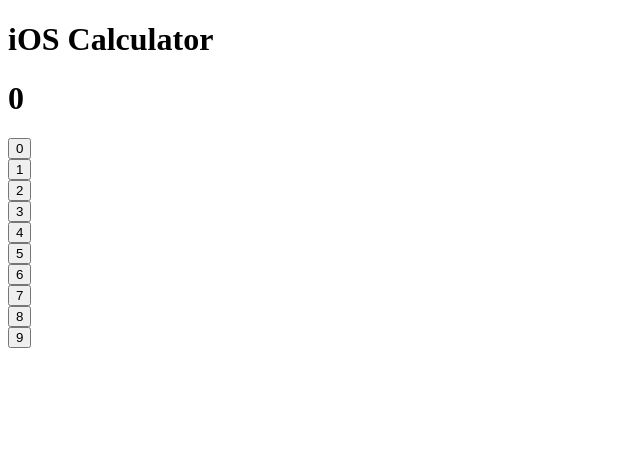
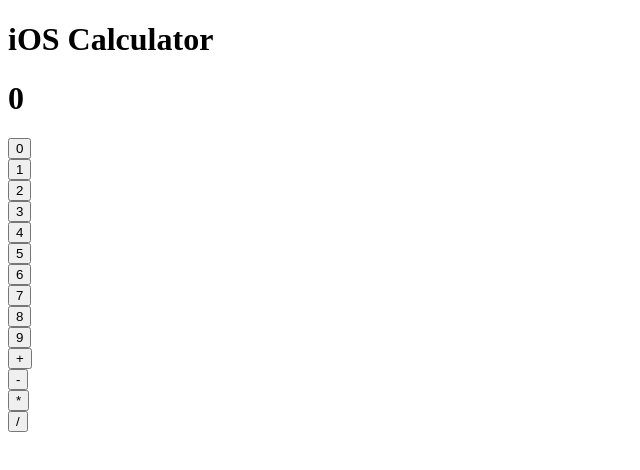
Before and after one commit to danderekma/ios-calculator, a React (Create React App) app: page / in a window 1280 px wide. Shown: the top 470 px of the page, without its empty margins (0-640 px from the left). Built offline with nearby package versions, Linux system fonts and the light colour scheme.

Commit message:
added basic operators and single digit operations

```diff
--- a/package.json
+++ b/package.json
@@ -6,6 +6,7 @@
     "@testing-library/jest-dom": "^5.14.1",
     "@testing-library/react": "^11.2.7",
     "@testing-library/user-event": "^12.8.3",
+    "mathjs": "^9.4.4",
     "react": "^17.0.2",
     "react-dom": "^17.0.2",
     "react-scripts": "4.0.3",
--- a/src/App.js
+++ b/src/App.js
@@ -1,20 +1,40 @@
 import React from "react";
 import Field from "./Components/Field"
+import { evaluate } from "mathjs";
 import NumberButton from "./Components/NumberButton";
+import OperatorButton from "./Components/OperatorButton";
 
 class App extends React.Component {
   constructor(props) {
     super(props);
     this.state = {
-      currentValue: "0",
+      currentValue: 0,
       previousValue: "",
-      operation: ""
+      operation: "",
+      opToggle: false
     }
     this.handleNumInput = this.handleNumInput.bind(this);
+    this.handleOperation = this.handleOperation.bind(this);
+    this.handleToggle = this.handleToggle.bind(this);
   }
 
-  handleNumInput = (num) => {
-    this.setState({currentValue: num})
+  handleNumInput(num) {
+    if (this.state.currentValue && this.state.operation) {
+      this.setState({previousValue: this.state.currentValue})
+    }
+    this.setState({currentValue: num});
+  }
+  handleOperation(op) {
+    this.setState({operation: op});
+    if (this.state.previousValue && this.state.currentValue) {
+      this.setState({
+        currentValue: evaluate(this.state.previousValue + this.state.operation + this.state.currentValue),
+        previousValue: ""
+      });
+    }
+  }
+  handleToggle(isToggled) {
+    this.setState({opToggle: isToggled});
   }
 
   render() {
@@ -32,6 +52,10 @@ class App extends React.Component {
         <NumberButton value="7" handleNumInput={this.handleNumInput}/>
         <NumberButton value="8" handleNumInput={this.handleNumInput}/>
         <NumberButton value="9" handleNumInput={this.handleNumInput}/>
+        <OperatorButton value="+" handleOperation={this.handleOperation} handleToggle={this.handleToggle}/>
+        <OperatorButton value="-" handleOperation={this.handleOperation} handleToggle={this.handleToggle}/>
+        <OperatorButton value="*" handleOperation={this.handleOperation} handleToggle={this.handleToggle}/>
+        <OperatorButton value="/" handleOperation={this.handleOperation} handleToggle={this.handleToggle}/>
       </div>
     );
   }
--- a/src/Components/Field.js
+++ b/src/Components/Field.js
@@ -3,7 +3,9 @@ import React from "react";
 class Field extends React.Component {
   render() {
     return (
-      <h1>{this.props.value}</h1>
+      <div>
+        <h1>{this.props.value}</h1>
+      </div>
     );
   }
 }
--- a/src/Components/NumberButton.js
+++ b/src/Components/NumberButton.js
@@ -1,7 +1,7 @@
 import React from "react";
 
 class NumberButton extends React.Component {
-  onTrigger = (event) => {
+  onTrigger(event) {
     this.props.handleNumInput(this.props.value);
     event.preventDefault();
   }
@@ -9,7 +9,7 @@ class NumberButton extends React.Component {
   render() {
     return (
       <div>
-        <input type="button" value={this.props.value} onClick={this.onTrigger}/>
+        <input type="button" value={this.props.value} onClick={this.onTrigger.bind(this)}/>
       </div>
     );
   }
--- /dev/null
+++ b/src/Components/OperatorButton.js
@@ -0,0 +1,26 @@
+import React from "react";
+
+class OperatorButton extends React.Component {
+  constructor(props) {
+    super(props);
+    this.state = {
+      isToggled: false
+    }
+    this.onTrigger = this.onTrigger.bind(this);
+  }
+
+  onTrigger(event) {
+    this.props.handleOperation(this.props.value);
+    event.preventDefault();
+  }
+
+  render() {
+    return (
+      <div>
+        <input type="button" value={this.props.value} onClick={this.onTrigger}/>
+      </div>
+    );
+  }
+}
+
+export default OperatorButton;
--- a/src/index.js
+++ b/src/index.js
@@ -4,7 +4,7 @@ import App from './App';
 
 ReactDOM.render(
   <React.StrictMode>
-    <App />
+    <App/>
   </React.StrictMode>,
   document.getElementById('root')
 );
```
Also changed, not shown: 1 other file (tests, documents, lock files or other folders).
